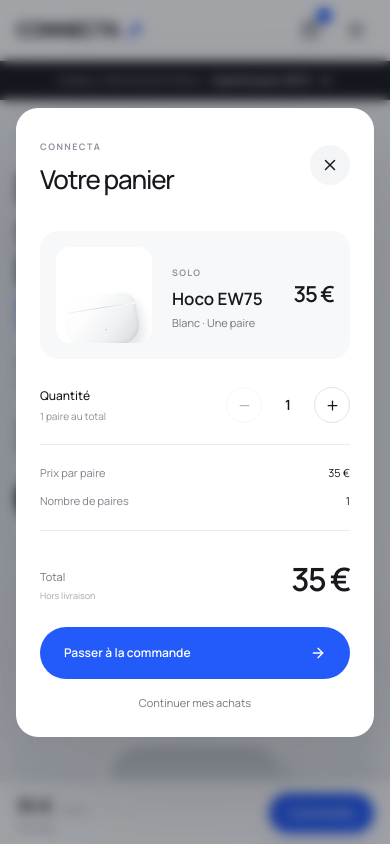
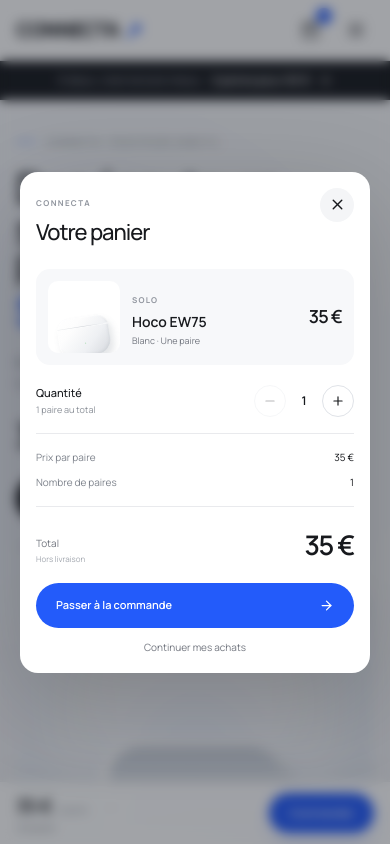
Before and after one commit to said-oumakhlouf/connecta, a Next.js app: page / in a window 390 px wide. Both pictures are taken after a click on the button 310 px from the left and 30 px from the top of the page. Shown: the top 844 px of the page. Built offline with nearby package versions, Linux system fonts and the light colour scheme.

Commit message:
Shrink cart dialog on mobile

```diff
--- a/components/shop/CartDialog.tsx
+++ b/components/shop/CartDialog.tsx
@@ -20,9 +20,7 @@
   } = useShop();
 
   const totalPairs = cart && cartOffer ? cart.count * cartOffer.quantity : 0;
-
   const totalPrice = cart && cartOffer ? cart.count * cartOffer.price : 0;
-
   const pricePerPair = cartOffer ? cartOffer.price / cartOffer.quantity : 0;
 
   return (
@@ -34,17 +32,17 @@
           closeCart();
         }
       }}
-      className="m-auto w-[calc(100%-2rem)] max-w-120 rounded-[22px] border-0 p-0 text-[#17191d] shadow-[0_35px_120px_#0003] backdrop:bg-[#151a2466] backdrop:backdrop-blur-[6px]"
+      className="m-auto w-[calc(100%-2.5rem)] max-w-110 rounded-[18px] border-0 p-0 text-[#17191d] shadow-[0_30px_100px_#0003] backdrop:bg-[#151a2466] backdrop:backdrop-blur-[6px] sm:w-[calc(100%-2rem)] sm:max-w-120 sm:rounded-[22px]"
     >
-      <div className="p-6 md:p-8">
+      <div className="p-4 sm:p-6 md:p-8">
         {/* HEADER */}
-        <div className="flex items-center justify-between">
+        <div className="flex items-start justify-between">
           <div>
-            <span className="text-[9px] font-bold tracking-[1.5px] text-[#90959e]">
+            <span className="text-[8px] font-bold tracking-[1.4px] text-[#90959e] sm:text-[9px] sm:tracking-[1.5px]">
               CONNECTA
             </span>
 
-            <h2 className="mt-1 text-[26px] font-medium tracking-[-1.2px]">
+            <h2 className="mt-1 text-[22px] font-medium tracking-[-1px] sm:text-[26px] sm:tracking-[-1.2px]">
               {orderComplete ? 'Panier validé' : 'Votre panier'}
             </h2>
           </div>
@@ -53,22 +51,24 @@
             type="button"
             onClick={closeCart}
             aria-label="Fermer le panier"
-            className="grid size-10 place-items-center rounded-full bg-[#f4f5f7] transition hover:bg-[#e9ebef]"
+            className="grid size-8.5 place-items-center rounded-full bg-[#f4f5f7] transition hover:bg-[#e9ebef] sm:size-10"
           >
-            <X size={18} />
+            <X size={17} />
           </button>
         </div>
 
         {orderComplete ? (
           <>
-            <div className="mx-auto mb-6 mt-10 grid size-16 place-items-center rounded-full bg-[#edf2ff] text-[#235bfa]">
-              <Check size={26} />
+            <div className="mx-auto mb-5 mt-7 grid size-13 place-items-center rounded-full bg-[#edf2ff] text-[#235bfa] sm:mb-6 sm:mt-10 sm:size-16">
+              <Check size={23} />
             </div>
 
             <div className="text-center">
-              <h3 className="text-xl font-semibold">Votre panier est prêt.</h3>
+              <h3 className="text-[17px] font-semibold sm:text-xl">
+                Votre panier est prêt.
+              </h3>
 
-              <p className="mx-auto mt-3 max-w-80 text-[12px] leading-[1.8] text-[#72767f]">
+              <p className="mx-auto mt-2.5 max-w-80 text-[11px] leading-[1.7] text-[#72767f] sm:mt-3 sm:text-[12px] sm:leading-[1.8]">
                 L’étape de commande complète sera ajoutée lorsque le paiement et
                 la livraison seront connectés.
               </p>
@@ -77,65 +77,67 @@
             <button
               type="button"
               onClick={closeCart}
-              className="mt-8 flex w-full items-center justify-between rounded-full bg-[#17191d] px-6 py-4 text-xs font-semibold text-white transition hover:bg-[#235bfa]"
+              className="mt-6 flex w-full items-center justify-between rounded-full bg-[#17191d] px-5 py-3.5 text-[11px] font-semibold text-white transition hover:bg-[#235bfa] sm:mt-8 sm:px-6 sm:py-4 sm:text-xs"
             >
               Continuer
-              <ArrowRight size={16} />
+              <ArrowRight size={15} />
             </button>
           </>
         ) : cart && cartOffer ? (
           <>
             {/* PRODUCT */}
-            <div className="mt-8 flex items-center gap-5 rounded-[18px] bg-[#f7f8fa] p-4 md:p-5">
-              <div className="h-24 w-24 shrink-0 overflow-hidden rounded-[14px] bg-white">
-                <div className="h-75 w-80 origin-top-left scale-30">
+            <div className="mt-5 flex items-center gap-3 rounded-[14px] bg-[#f7f8fa] p-3 sm:mt-8 sm:gap-5 sm:rounded-[18px] sm:p-4 md:p-5">
+              <div className="h-18 w-18 shrink-0 overflow-hidden rounded-[10px] bg-white sm:h-24 sm:w-24 sm:rounded-[14px]">
+                <div className="h-75 w-80 origin-top-left scale-[0.225] sm:scale-30">
                   <ProductVisual variant="case" />
                 </div>
               </div>
 
               <div className="min-w-0 flex-1">
-                <span className="text-[9px] font-bold tracking-[1.3px] text-[#90959e]">
+                <span className="text-[8px] font-bold tracking-[1.2px] text-[#90959e] sm:text-[9px] sm:tracking-[1.3px]">
                   {cartOffer.id === 'duo' ? 'PACK DUO' : 'SOLO'}
                 </span>
 
-                <h3 className="mt-1 text-[17px] font-semibold">
+                <h3 className="mt-0.5 text-[14px] font-semibold sm:mt-1 sm:text-[17px]">
                   {product.name}
                 </h3>
 
-                <p className="mt-1 text-[11px] text-[#72767f]">
+                <p className="mt-0.5 text-[9px] text-[#72767f] sm:mt-1 sm:text-[11px]">
                   {product.color} · {cartOffer.title}
                 </p>
               </div>
 
-              <strong className="text-[22px] font-semibold tracking-[-1px]">
+              <strong className="shrink-0 text-[18px] font-semibold tracking-[-0.8px] sm:text-[22px] sm:tracking-[-1px]">
                 {cartOffer.price} €
               </strong>
             </div>
 
             {/* QUANTITY */}
-            <div className="mt-7 flex items-center justify-between border-b border-[#e9eaed] pb-5">
+            <div className="mt-5 flex items-center justify-between border-b border-[#e9eaed] pb-4 sm:mt-7 sm:pb-5">
               <div>
-                <span className="block text-[12px] font-medium">Quantité</span>
+                <span className="block text-[11px] font-medium sm:text-[12px]">
+                  Quantité
+                </span>
 
-                <span className="mt-1 block text-[10px] text-[#8b9098]">
+                <span className="mt-0.5 block text-[9px] text-[#8b9098] sm:mt-1 sm:text-[10px]">
                   {totalPairs} paire{totalPairs > 1 ? 's' : ''} au total
                 </span>
               </div>
 
-              <div className="flex items-center gap-4">
+              <div className="flex items-center gap-2.5 sm:gap-4">
                 <button
                   type="button"
                   aria-label="Diminuer la quantité"
                   disabled={cart.count <= 1}
                   onClick={() => updateCartQuantity(-1)}
-                  className="grid size-9 place-items-center rounded-full border border-[#e0e3e8] bg-white transition hover:border-[#bfc5ce] disabled:cursor-default disabled:opacity-30"
+                  className="grid size-8 place-items-center rounded-full border border-[#e0e3e8] bg-white transition hover:border-[#bfc5ce] disabled:cursor-default disabled:opacity-30 sm:size-9"
                 >
-                  <Minus size={15} />
+                  <Minus size={14} />
                 </button>
 
                 <span
                   aria-live="polite"
-                  className="min-w-5 text-center text-sm font-semibold"
+                  className="min-w-4 text-center text-[12px] font-semibold sm:min-w-5 sm:text-sm"
                 >
                   {cart.count}
                 </span>
@@ -145,39 +147,39 @@
                   aria-label="Augmenter la quantité"
                   disabled={cart.count >= 10}
                   onClick={() => updateCartQuantity(1)}
-                  className="grid size-9 place-items-center rounded-full border border-[#e0e3e8] bg-white transition hover:border-[#bfc5ce] disabled:cursor-default disabled:opacity-30"
+                  className="grid size-8 place-items-center rounded-full border border-[#e0e3e8] bg-white transition hover:border-[#bfc5ce] disabled:cursor-default disabled:opacity-30 sm:size-9"
                 >
-                  <Plus size={15} />
+                  <Plus size={14} />
                 </button>
               </div>
             </div>
 
             {/* DETAILS */}
-            <div className="space-y-3 border-b border-[#e9eaed] py-5 text-[11px]">
+            <div className="space-y-2.5 border-b border-[#e9eaed] py-4 text-[10px] sm:space-y-3 sm:py-5 sm:text-[11px]">
               <div className="flex justify-between">
                 <span className="text-[#7d828b]">Prix par paire</span>
-
                 <span>{pricePerPair} €</span>
               </div>
 
               <div className="flex justify-between">
                 <span className="text-[#7d828b]">Nombre de paires</span>
-
                 <span>{totalPairs}</span>
               </div>
             </div>
 
             {/* TOTAL */}
-            <div className="flex items-end justify-between py-6">
+            <div className="flex items-end justify-between py-4.5 sm:py-6">
               <div>
-                <span className="block text-[11px] text-[#72767f]">Total</span>
+                <span className="block text-[10px] text-[#72767f] sm:text-[11px]">
+                  Total
+                </span>
 
-                <span className="mt-1 block text-[9px] text-[#a0a5ad]">
+                <span className="mt-0.5 block text-[8px] text-[#a0a5ad] sm:mt-1 sm:text-[9px]">
                   Hors livraison
                 </span>
               </div>
 
-              <strong className="text-[32px] font-semibold tracking-[-1.5px]">
+              <strong className="text-[27px] font-semibold tracking-[-1.3px] sm:text-[32px] sm:tracking-[-1.5px]">
                 {totalPrice} €
               </strong>
             </div>
@@ -186,11 +188,11 @@
             <button
               type="button"
               onClick={completeOrder}
-              className="group flex w-full items-center justify-between rounded-full bg-[#235bfa] px-6 py-4.5 text-xs font-semibold text-white transition duration-300 hover:bg-[#1645cf]"
+              className="group flex w-full items-center justify-between rounded-full bg-[#235bfa] px-5 py-3.5 text-[11px] font-semibold text-white transition duration-300 hover:bg-[#1645cf] sm:px-6 sm:py-4.5 sm:text-xs"
             >
               Passer à la commande
               <ArrowRight
-                size={16}
+                size={15}
                 className="transition-transform group-hover:translate-x-1"
               />
             </button>
@@ -198,7 +200,7 @@
             <button
               type="button"
               onClick={closeCart}
-              className="mt-4 w-full bg-transparent text-[11px] text-[#72767f] transition hover:text-[#17191d]"
+              className="mt-3 w-full bg-transparent text-[10px] text-[#72767f] transition hover:text-[#17191d] sm:mt-4 sm:text-[11px]"
             >
               Continuer mes achats
             </button>
```
